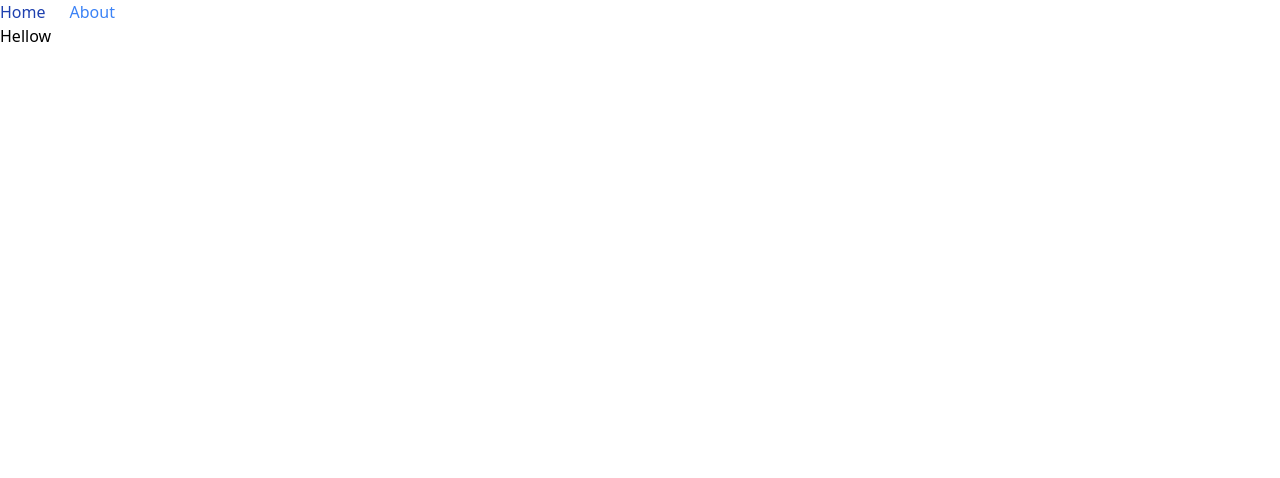
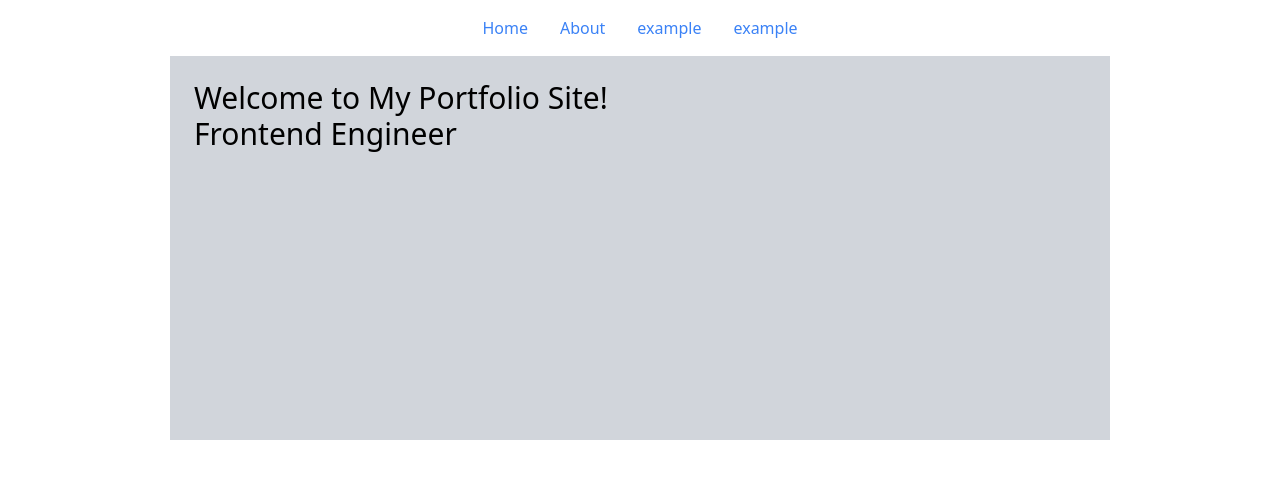
Before and after one commit to ShotaTokuyama/Nuxt3-study, a Nuxt app: page / in a window 1280 px wide. Shown: the top 478 px of the page. Built offline with nearby package versions, Linux system fonts and the light colour scheme.

Commit message:
main page create

```diff
--- a/components/Header.vue
+++ b/components/Header.vue
@@ -1,10 +1,16 @@
 <template>
-  <ul class="flex">
-    <li class="mr-6 text-blue-500 hover:text-blue-800">
+  <ul class="p-4 flex justify-center gap-x-4 md:gap-x-8">
+    <li class="text-blue-500 hover:text-blue-800">
       <NuxtLink to="/">Home</NuxtLink>
     </li>
-    <li class="mr-6 text-blue-500 hover:text-blue-800">
+    <li class="text-blue-500 hover:text-blue-800">
       <NuxtLink to="/About">About</NuxtLink>
+    </li>
+    <li class="text-blue-500 hover:text-blue-800">
+      <NuxtLink to="/">example</NuxtLink>
+    </li>
+    <li class="text-blue-500 hover:text-blue-800">
+      <NuxtLink to="/">example</NuxtLink>
     </li>
   </ul>
 </template>
--- a/pages/index.vue
+++ b/pages/index.vue
@@ -1,3 +1,7 @@
 <template>
-  <h1>Hellow</h1>
+  <main class="bg-gray-300 w-[940px] mx-auto h-96">
+    <h1 class="p-6 text-3xl">
+      Welcome to My Portfolio Site!<br />Frontend Engineer
+    </h1>
+  </main>
 </template>
--- /dev/null
+++ b/tailwind.config.js
@@ -0,0 +1,8 @@
+/** @type {import('tailwindcss').Config} */
+module.exports = {
+  content: [],
+  theme: {
+    extend: {},
+  },
+  plugins: [],
+}
```
